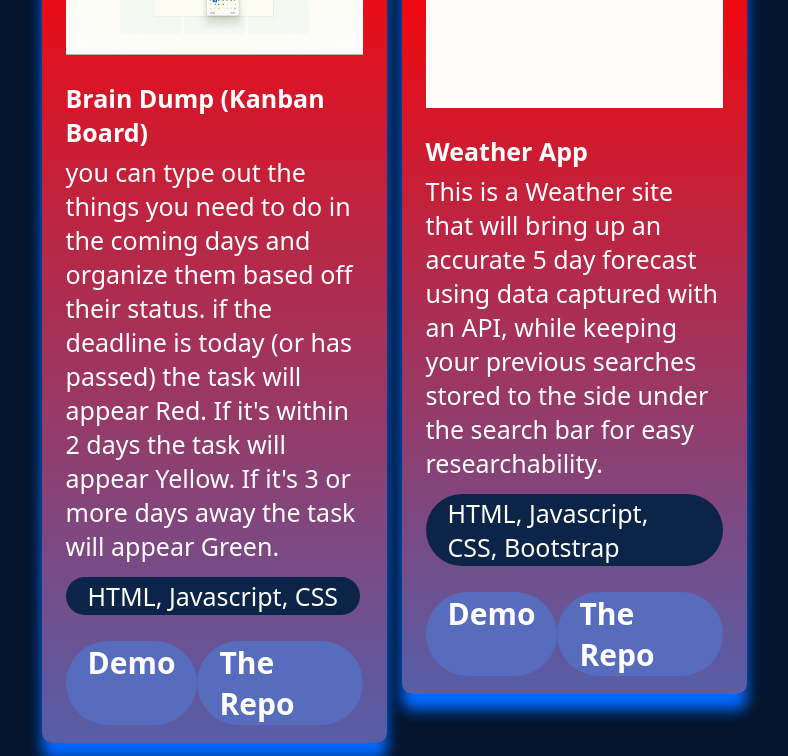
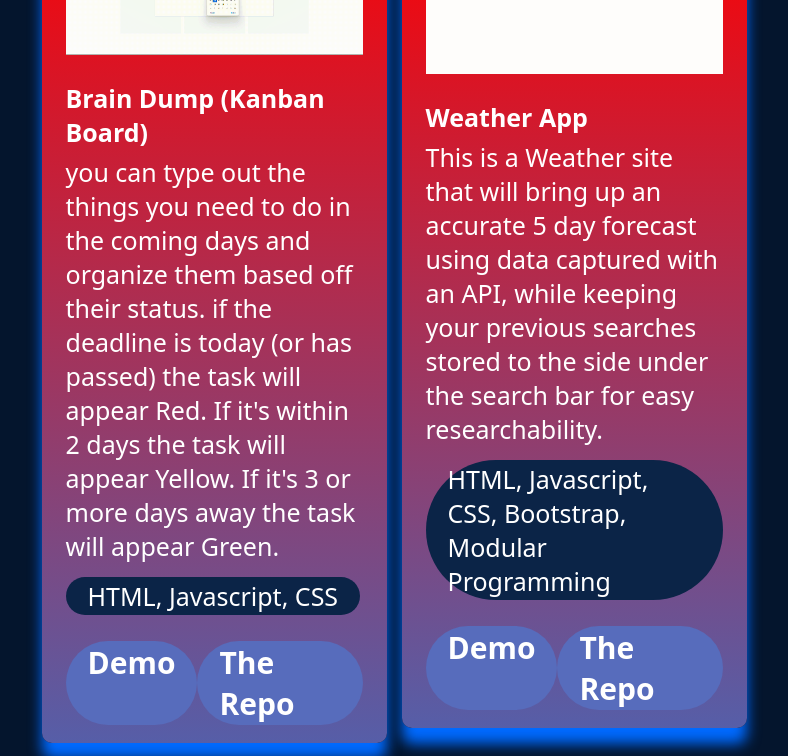
Before and after one commit to TheR16H/folio, a React (Vite) app: page /projects in a window 1280 px wide. Shown: the part 398-1154 px from the top of the page, without its empty margins (246-1034 px from the left). Built offline with nearby package versions, Linux system fonts and the light colour scheme.

Commit message:
updated skill

```diff
--- a/src/data/projects.json
+++ b/src/data/projects.json
@@ -12,7 +12,7 @@
         "title": "Weather App",
         "imageSrc": "projects/showcase2gif.gif",
         "description": "This is a Weather site that will bring up an accurate 5 day forecast using data captured with an API, while keeping your previous searches stored to the side under the search bar for easy researchability.",
-        "skills": ["HTML, Javascript, CSS, Bootstrap"],
+        "skills": ["HTML, Javascript, CSS, Bootstrap, Modular Programming"],
         "demo": "https://ther16h.github.io/OfficialOfficialWeather/",
         "source": "https://github.com/TheR16H/OfficialofficialWeather"
 
--- a/src/data/quotes.js
+++ b/src/data/quotes.js
@@ -1,6 +1,6 @@
 const quotes = [
   "This is just the beginning.",
-  "A moment of quiet is good for your mental well-being. - Uncle Iroh",
+  "A moment of quiet is good for your mental wellbeing. - Uncle Iroh",
   "I wanna create fascinating things that make people say ''This is so cool!'' - Rashawn",
   "One of my most productive days was throwing away 1000 lines of code. - Ken Thompson",
   "K.I.S.S - Keep it simple, stupid."
```
